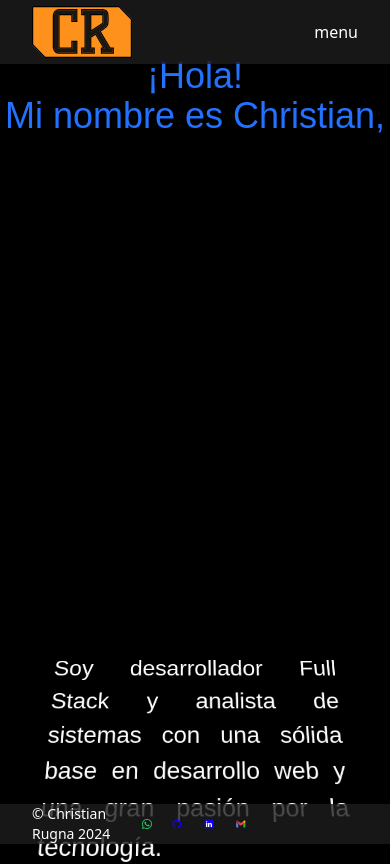
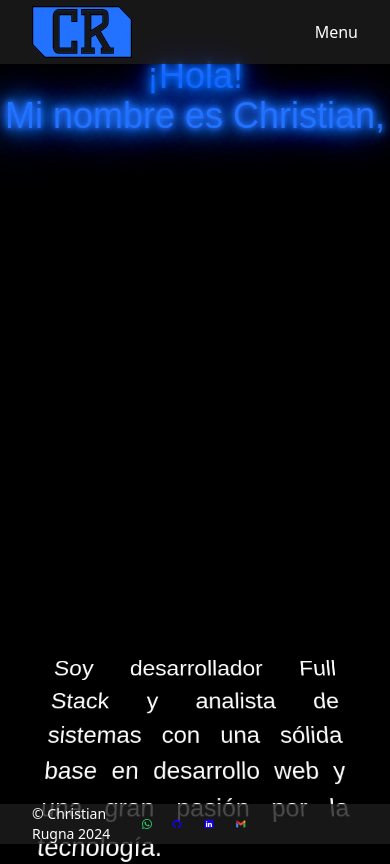
Before and after one commit to Alexcr87/Portfolio, a Next.js app: page / in a window 390 px wide. Shown: the top 864 px of the page. Built offline with nearby package versions, Linux system fonts and the light colour scheme; a web font is replaced by a local one.

Commit message:
cambiado color del logo y los h1 y h2

```diff
--- a/src/app/globals.css
+++ b/src/app/globals.css
@@ -15,7 +15,7 @@
 
 :root{
     --primary-color: #1D1D1D;
-    --secundary-color: #fe911b;
+    --secundary-color: #2272FF;
     --tertiary-color: #DBE0E0;
     --cuartiary-color: #e8ebfd;
 }
@@ -106,3 +106,39 @@
   }
 
 }
+
+/* Clase para el efecto de neón */
+.neon-text {
+  color: #2272FF; /* Color principal del texto */
+  text-shadow:
+    0 0 5px #2272FF,
+    0 0 10px #2272FF,
+    0 0 15px #2272FF,
+    0 0 20px #2272FF,
+    0 0 30px #2272FF,
+    0 0 40px #2272FF,
+    0 0 55px #2272FF,
+    0 0 75px #2272FF; /* Brillo y difuminado alrededor del texto */
+}
+
+/* Animación de parpadeo para el texto */
+@keyframes neon-flicker {
+  0%, 18%, 22%, 25%, 53%, 57%, 100% {
+    text-shadow:
+      0 0 5px #2272FF,
+      0 0 10px #2272FF,
+      0 0 15px #2272FF,
+      0 0 20px #2272FF,
+      0 0 30px #2272FF,
+      0 0 40px #2272FF,
+      0 0 55px #2272FF,
+      0 0 75px #2272FF;
+  }
+  20%, 24%, 55% {
+    text-shadow: none;
+  }
+}
+
+.neon-text {
+  animation: neon-flicker 3.5s ;
+}
--- a/src/components/aboutMe/aboutMe.tsx
+++ b/src/components/aboutMe/aboutMe.tsx
@@ -18,8 +18,8 @@ export const AboutMe = () => {
 
   return (
     <div className={`${tourney.variable} font-tourney text-white`}>
-      <h1 className="flex justify-center text-4xl sm:text-3xl md:text-5xl lg:text-6xl text-[#2272FF]">¡Hola!</h1>
-      <h2 className="flex justify-center text-center text-4xl sm:text-3xl md:text-4xl lg:text-6xl text-[#2272FF]">
+      <h1 className="flex justify-center text-4xl sm:text-3xl md:text-5xl lg:text-6xl neon-text">¡Hola!</h1>
+      <h2 className="flex justify-center text-center text-4xl sm:text-3xl md:text-4xl lg:text-6xl neon-text">
         Mi nombre es Christian,
       </h2>
       <div className="star-wars-container flex justify-center ">
--- a/src/components/navBar/NavBar.tsx
+++ b/src/components/navBar/NavBar.tsx
@@ -29,11 +29,11 @@ const NavBar: React.FC = () => {
       >
         {/* Icono de menú */}
         <button className="text-white">
-          <span className="material-icons">menu</span>
+          <span className="material-icons">Menu</span>
         </button>
 
         {/* Menú desplegable */}
-        <div className={`absolute top-full right-0 w-35 bg-[rgba(29,29,29,0.95)] flex-col item-center gap-4 p-4 rounded-md shadow-lg transition-transform duration-300 ${isMenuOpen ? "flex" : "hidden"}`}>
+        <div className={`absolute top-full right-0 w-35 bg-[rgba(29,29,29,0.95)] flex-col gap-4 p-4 rounded-md shadow-lg transition-transform duration-300 ${isMenuOpen ? "flex" : "hidden"}`}>
           <ul className="flex flex-col gap-4 text-cuartiaryColor">
             <li>
               <Link href="/skills">Habilidades</Link>
```
Also changed, not shown: public/LogoPortfolio.svg.
